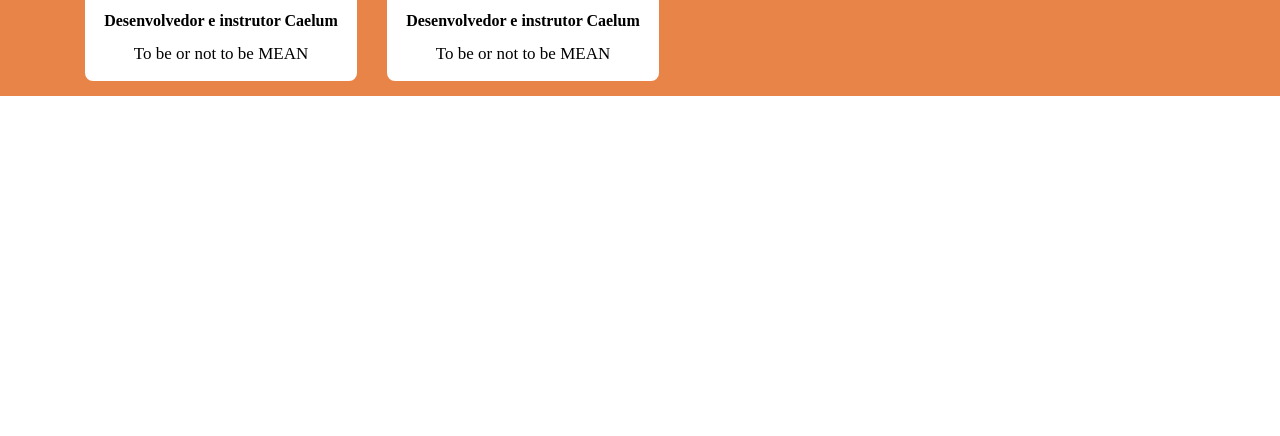
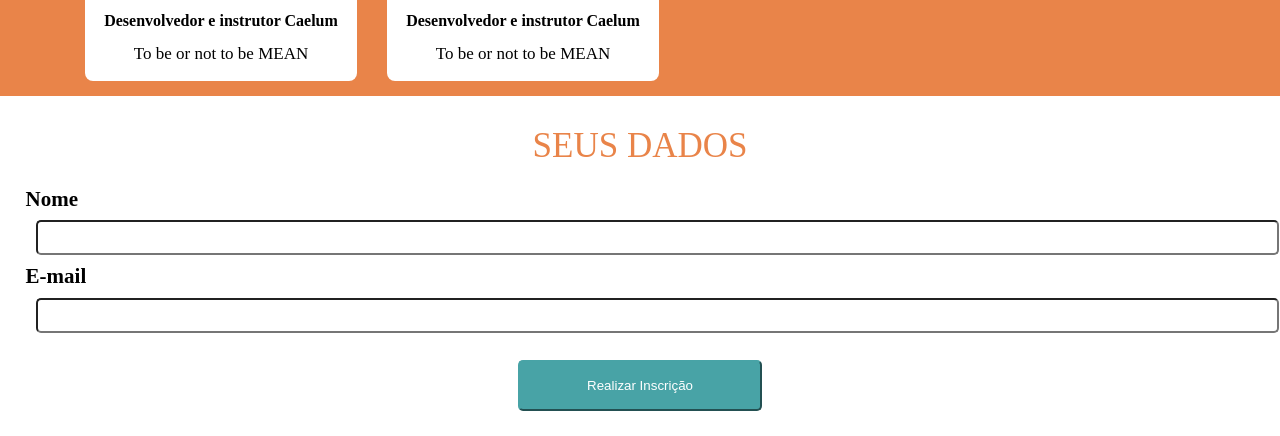
Before and after one commit to kauadasilva2003/alura-conf, a plain HTML site: page aluraconf/aluraconf/index.html in a window 1280 px wide. Shown: the part 1473-1909 px from the top of the page. Before the commit the page ends 1569 px from the top, so only its background shows below. Drawn offline with Linux system fonts and the light colour scheme; files whose address does not match are found by name.

Commit message:
form add

```diff
--- /dev/null
+++ b/aluraconf/aluraconf/css/form.css
@@ -0,0 +1,55 @@
+.container-form{
+    margin-top: 2em;
+    text-align: center;
+    text-transform: uppercase;
+}
+
+.title-form{
+    font-size: 35px;
+    text-align: center;
+    color: rgb(233, 132, 73);
+}
+
+.form{
+    padding: 1.6em;
+    display: flex;
+    flex-direction: column;
+}
+
+.label{
+    text-align: left;
+    font-size: 21px;
+    font-weight: bold;
+}
+
+.input{
+    margin: 0.6em;
+    display: block;
+    width: 100%;
+    font-size: 18px;
+    padding: 5px;
+    border-radius: 5px;
+}
+
+.pai-botao{
+    text-align: center;
+    margin-top: 1em;
+}
+
+.botao{
+    padding: 1.2em 5em 1.2em 5em;
+    color: white;
+    background-color: #48a3a6;
+    border-radius: 5px;
+    border-color: #48a3a6;
+}
+
+@media(max-width:400px){
+    .botao{
+        padding: 1.4em;
+        font-weight: bold;
+    }
+    .input{
+        width: 80%;
+    }
+}
--- a/aluraconf/aluraconf/css/header.css
+++ b/aluraconf/aluraconf/css/header.css
@@ -27,10 +27,6 @@
 .menu-item:hover{
     background-color: #48a3a6;
 }
-
-/* .container{ */
-    /* padding: 3em; */
-/* } */
 
 .home{
     display: flex;
--- a/aluraconf/aluraconf/index.html
+++ b/aluraconf/aluraconf/index.html
@@ -8,6 +8,7 @@
     <link rel="stylesheet" href="css/header.css" />
     <link rel="stylesheet" href="css/main.css" />
     <link rel="stylesheet" href="css/palestrantes.css" />
+    <link rel="stylesheet" href="css/form.css" />
   </head>
 
   <body>
@@ -126,6 +127,21 @@
           </div>
         </div>
       </section>
+
+      <div class="container-form">
+        <h7 class="title-form">Seus dados</h7>
+      </div>
+        <form class="form">
+          <label class="label" id="nome">Nome</label>
+          <input class="input" type="text" id="nome"/>
+
+          <label class="label" id="email">E-mail</label>
+          <input class="input" type="text" id="email"/>
+
+          <div class="pai-botao">
+            <button class="botao" type="submit">Realizar Inscrição</button>
+          </div>
+        </form>
     </main>
   </body>
 </html>
```
